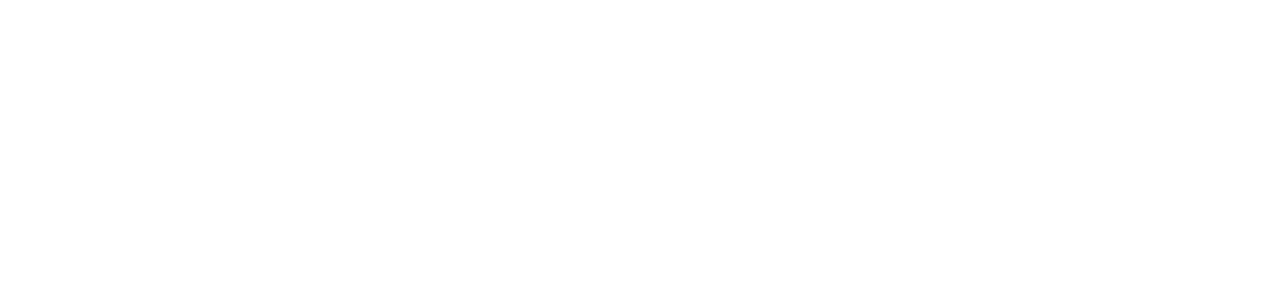
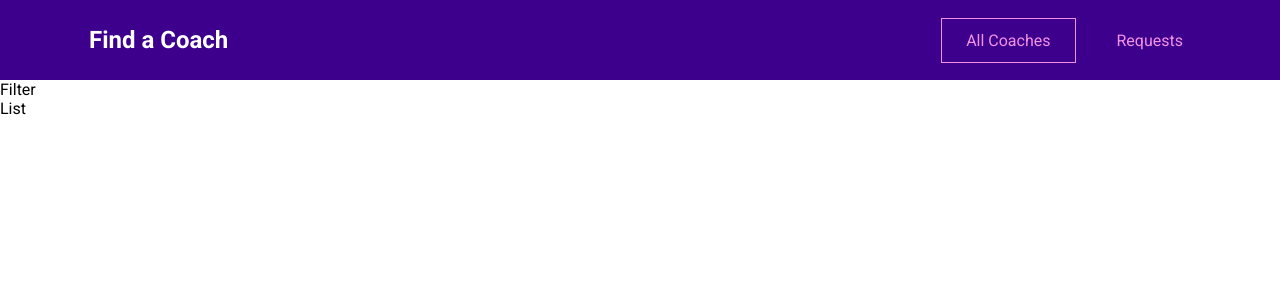
Before and after one commit to GigiDev7/vue-first-project, a Vue app: page /#/coaches in a window 1280 px wide. Shown: the top 300 px of the page. Built offline with nearby package versions, Linux system fonts and the light colour scheme.

Commit message:
added routing

```diff
--- /dev/null
+++ b/src/App.vue
@@ -0,0 +1,29 @@
+<template>
+  <the-header></the-header>
+  <router-view></router-view>
+</template>
+
+<script>
+import TheHeader from './components/layout/TheHeader.vue';
+export default {
+  components: {
+    TheHeader,
+  },
+};
+</script>
+
+<style>
+@import url('https://fonts.googleapis.com/css2?family=Roboto:wght@400;700&display=swap');
+
+* {
+  box-sizing: border-box;
+}
+
+html {
+  font-family: 'Roboto', sans-serif;
+}
+
+body {
+  margin: 0;
+}
+</style>
--- /dev/null
+++ b/src/components/layout/TheHeader.vue
@@ -0,0 +1,72 @@
+<template>
+  <header>
+    <nav>
+      <h1><router-link to="/">Find a Coach</router-link></h1>
+      <ul>
+        <li><router-link to="/coaches">All Coaches</router-link></li>
+        <li><router-link to="/requests">Requests</router-link></li>
+      </ul>
+    </nav>
+  </header>
+</template>
+
+<style scoped>
+header {
+  width: 100%;
+  height: 5rem;
+  background-color: #3d008d;
+  display: flex;
+  justify-content: center;
+  align-items: center;
+}
+
+header a {
+  text-decoration: none;
+  color: #f391e3;
+  display: inline-block;
+  padding: 0.75rem 1.5rem;
+  border: 1px solid transparent;
+}
+
+a:active,
+a:hover,
+a.router-link-active {
+  border: 1px solid #f391e3;
+}
+
+h1 {
+  margin: 0;
+}
+
+h1 a {
+  color: white;
+  margin: 0;
+}
+
+h1 a:hover,
+h1 a:active,
+h1 a.router-link-active {
+  border-color: transparent;
+}
+
+header nav {
+  width: 90%;
+  margin: auto;
+  display: flex;
+  justify-content: space-between;
+  align-items: center;
+}
+
+header ul {
+  list-style: none;
+  margin: 0;
+  padding: 0;
+  display: flex;
+  justify-content: center;
+  align-items: center;
+}
+
+li {
+  margin: 0 0.5rem;
+}
+</style>
--- /dev/null
+++ b/src/pages/NotFound.vue
@@ -0,0 +1,3 @@
+<template>
+  <h1>s</h1>
+</template>
--- /dev/null
+++ b/src/pages/coaches/CoachDetail.vue
@@ -0,0 +1,3 @@
+<template>
+  <h1>s</h1>
+</template>
--- /dev/null
+++ b/src/pages/coaches/CoachRegistration.vue
@@ -0,0 +1,3 @@
+<template>
+  <h1>s</h1>
+</template>
--- /dev/null
+++ b/src/pages/coaches/CoachesList.vue
@@ -0,0 +1,8 @@
+<template>
+  <section>Filter</section>
+  <section>List</section>
+</template>
+
+<script>
+export default {};
+</script>
--- /dev/null
+++ b/src/pages/requests/ContactCoach.vue
@@ -0,0 +1,3 @@
+<template>
+  <h1>s</h1>
+</template>
--- /dev/null
+++ b/src/pages/requests/RequestsReceived.vue
@@ -0,0 +1,3 @@
+<template>
+  <h1>s</h1>
+</template>
--- /dev/null
+++ b/src/router.js
@@ -0,0 +1,45 @@
+import { createRouter, createWebHashHistory } from 'vue-router';
+import CoachDetail from './pages/coaches/CoachDetail.vue';
+import CoachesList from './pages/coaches/CoachesList.vue';
+import CoachRegistration from './pages/coaches/CoachRegistration.vue';
+import ContactCoach from './pages/requests/ContactCoach.vue';
+import RequestsReceived from './pages/requests/RequestsReceived.vue';
+import NotFound from './pages/NotFound.vue';
+
+const router = createRouter({
+  history: createWebHashHistory(),
+  routes: [
+    {
+      path: '/',
+      redirect: '/coaches',
+    },
+    {
+      path: '/coaches',
+      component: CoachesList,
+    },
+    {
+      path: '/coaches/:id',
+      component: CoachDetail,
+      children: [
+        {
+          path: 'contact',
+          component: ContactCoach,
+        },
+      ],
+    },
+    {
+      path: '/register',
+      component: CoachRegistration,
+    },
+    {
+      path: '/requests',
+      component: RequestsReceived,
+    },
+    {
+      path: '/:notFound(.*)',
+      component: NotFound,
+    },
+  ],
+});
+
+export default router;
```
Also changed, not shown: src/main.js (+7 -1 lines).
